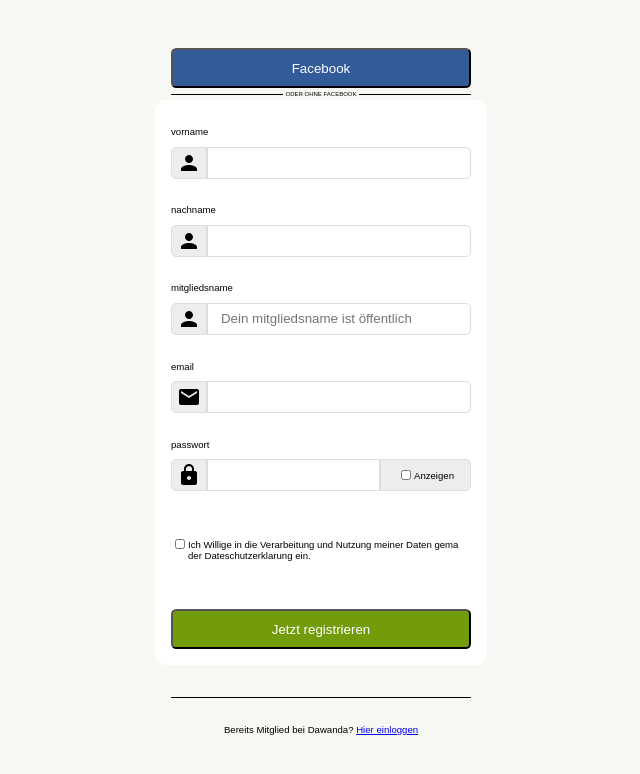
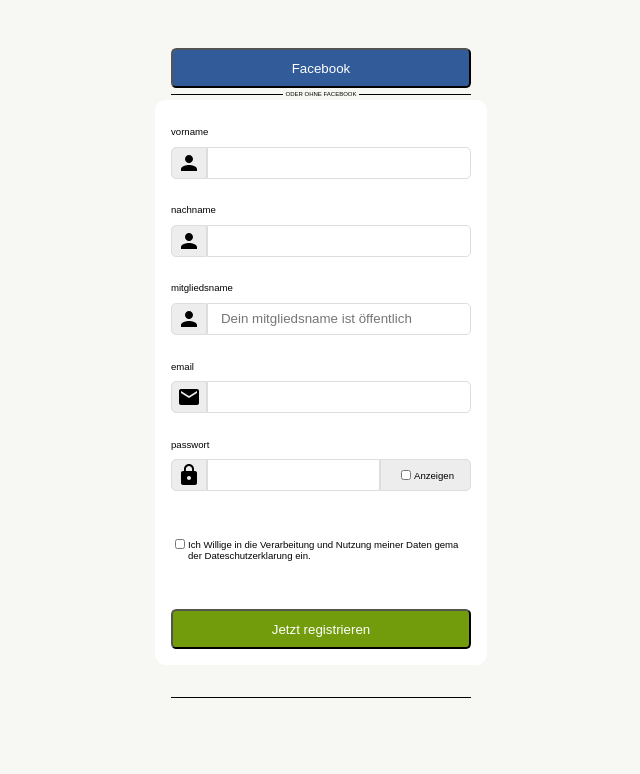
Before and after one commit to pivcec/validation-with-formik-example, a React (Create React App) app: page / in a window 1280 px wide. Shown: the top 774 px of the page, without its empty margins (319-959 px from the left). Built offline with nearby package versions, Linux system fonts and the light colour scheme.

Commit message:
remove link in footer

```diff
--- a/src/components/App.js
+++ b/src/components/App.js
@@ -19,9 +19,6 @@ const App = () => (
       <Form />
     </div>
     <div className="footer-container">
-      <p>
-        Bereits Mitglied bei Dawanda? <a href="http://www.dawanda.com">Hier einloggen</a>
-      </p>
     </div>
   </div>
 );
```
